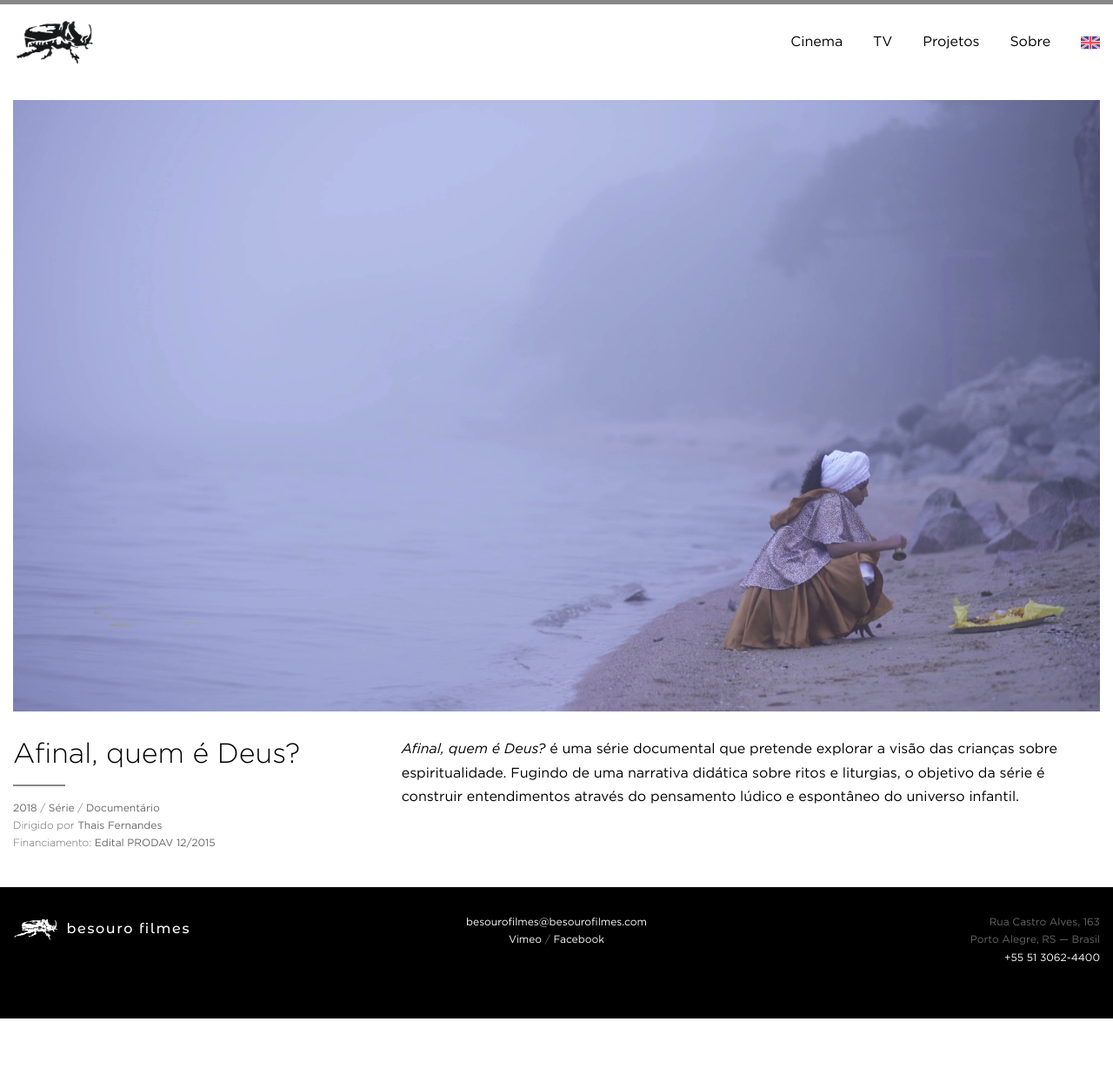
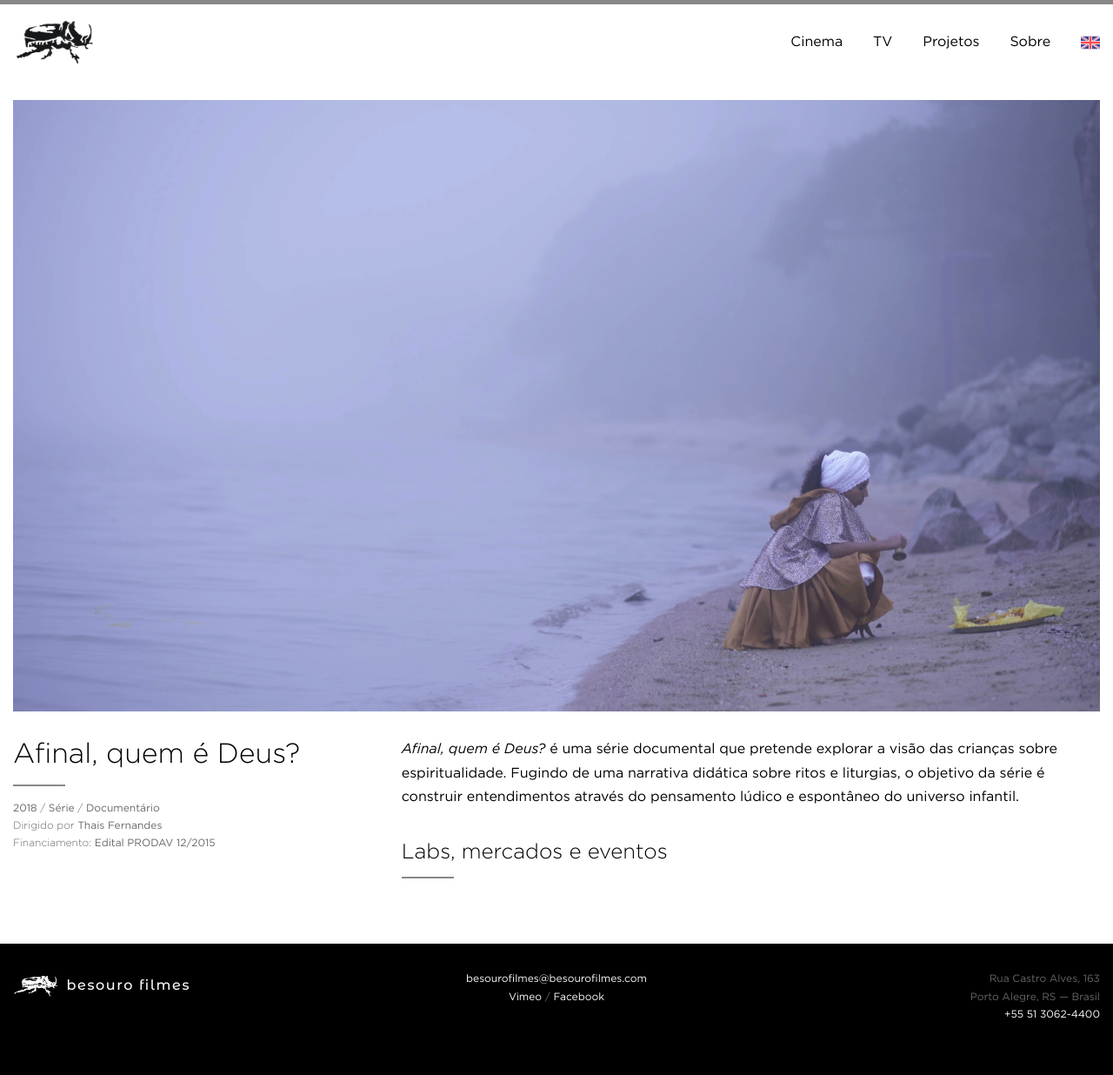
Before and after one commit to arthrfrts/besouro, a Jekyll site: the page built from _projects/afinal-quem-e-deus.md, in a window 1280 px wide. Shown: the whole page at 87% size. Built offline with Jekyll 4.4.1, drawn with Linux system fonts in a browser that asks for light colours; before the commit the page ends 1171 px from its top, so only the background shows below that.

Commit message:
Updated Afinal Quem E Deus

```diff
--- a/_projects/afinal-quem-e-deus.md
+++ b/_projects/afinal-quem-e-deus.md
@@ -18,3 +18,5 @@ layout: project
 ---
 
 _Afinal, quem é Deus?_ é uma série documental que pretende explorar a visão das crianças sobre espiritualidade. Fugindo de uma narrativa didática sobre ritos e liturgias, o objetivo da série é construir entendimentos através do pensamento lúdico e espontâneo do universo infantil.
+
+## Labs, mercados e eventos
```
